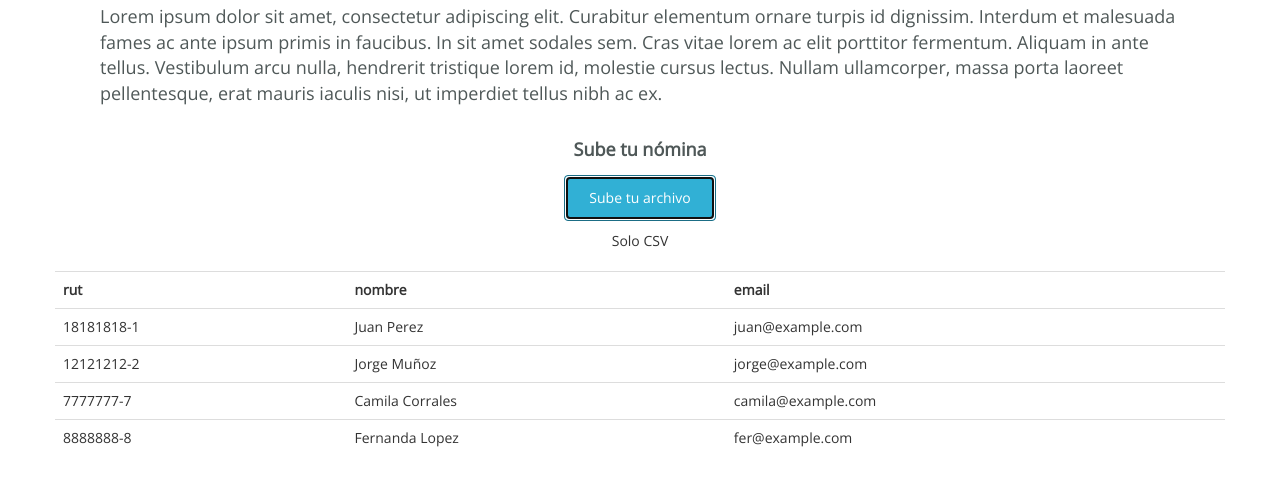
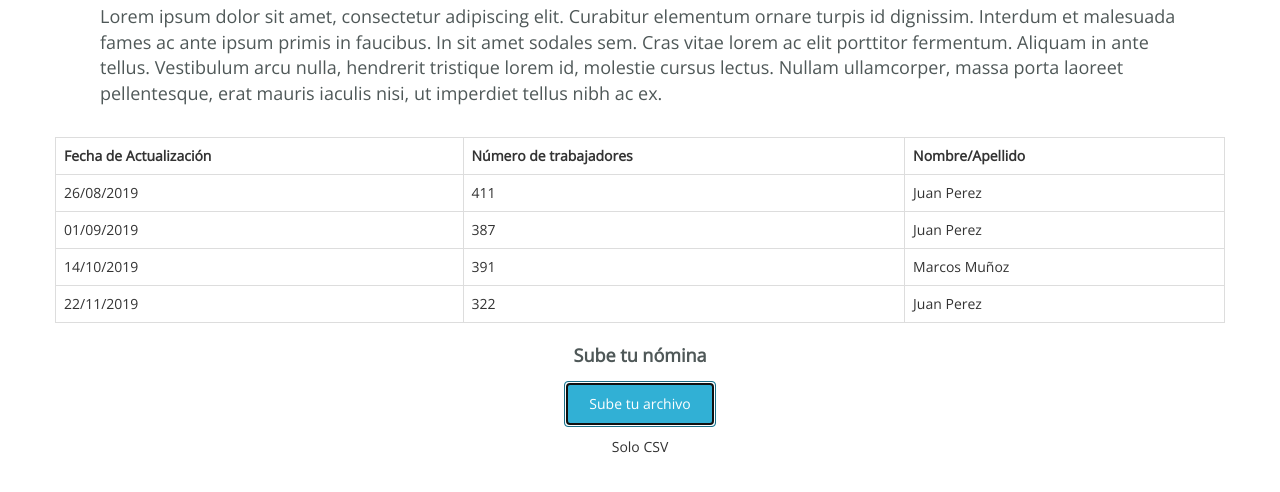
Before and after one commit to paskuvan/point-box, a plain HTML site: page index.html in a window 1280 px wide. Both pictures are taken after a click on the button "Sube tu archivo". Shown: the part 204-696 px from the top of the page. Drawn offline with nearby package versions, Linux system fonts and the light colour scheme; a web font is replaced by a local one.

Commit message:
update table

```diff
--- a/index.html
+++ b/index.html
@@ -24,6 +24,10 @@
             </div>
         </div>
         <div class="row">
+                <div id="nomina_table">
+                    </div>
+        </div>
+        <div class="row">
             <div class="col-lg-12">
                 <p class="text-nom">Sube tu nómina</p>
             </div>
@@ -38,10 +42,7 @@
                 <p class="text-center sub">Solo CSV</p>
             </div>
         </div>
-        <div class="row">
-                <div id="nomina_table">
-                    </div>
-        </div>
+
     </div>
 
     <script src="js/script.js" type="text/javascript"></script>
--- a/js/script.js
+++ b/js/script.js
@@ -7,7 +7,7 @@ $(document).ready(function(){
       success:function(data)
       {
        var nomina_data = data.split(/\r?\n|\r/);
-       var table_data = '<table class="table table-hover">';
+       var table_data = '<table class="table table-bordered table-hover">';
        for(var count = 0; count<nomina_data.length; count++)
        {
         var cell_data = nomina_data[count].split(",");
--- a/nomina.csv
+++ b/nomina.csv
@@ -1,5 +1,5 @@
-rut,nombre,email
-18181818-1,Juan Perez,juan@example.com
-12121212-2,Jorge Muñoz,jorge@example.com
-7777777-7,Camila Corrales,camila@example.com
-8888888-8,Fernanda Lopez,fer@example.com
+Fecha de Actualización,Número de trabajadores,Nombre/Apellido
+26/08/2019,411,Juan Perez
+01/09/2019,387,Juan Perez
+14/10/2019,391,Marcos Muñoz
+22/11/2019,322,Juan Perez
```
